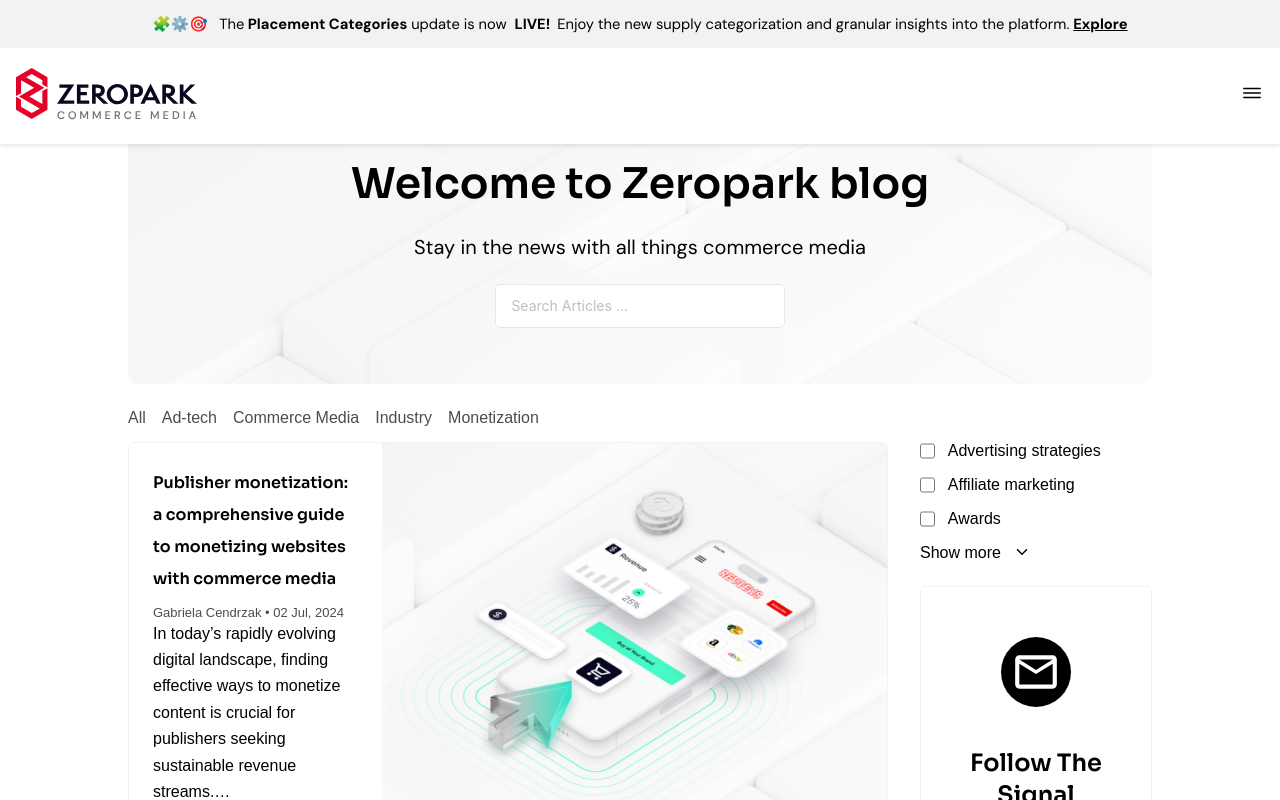
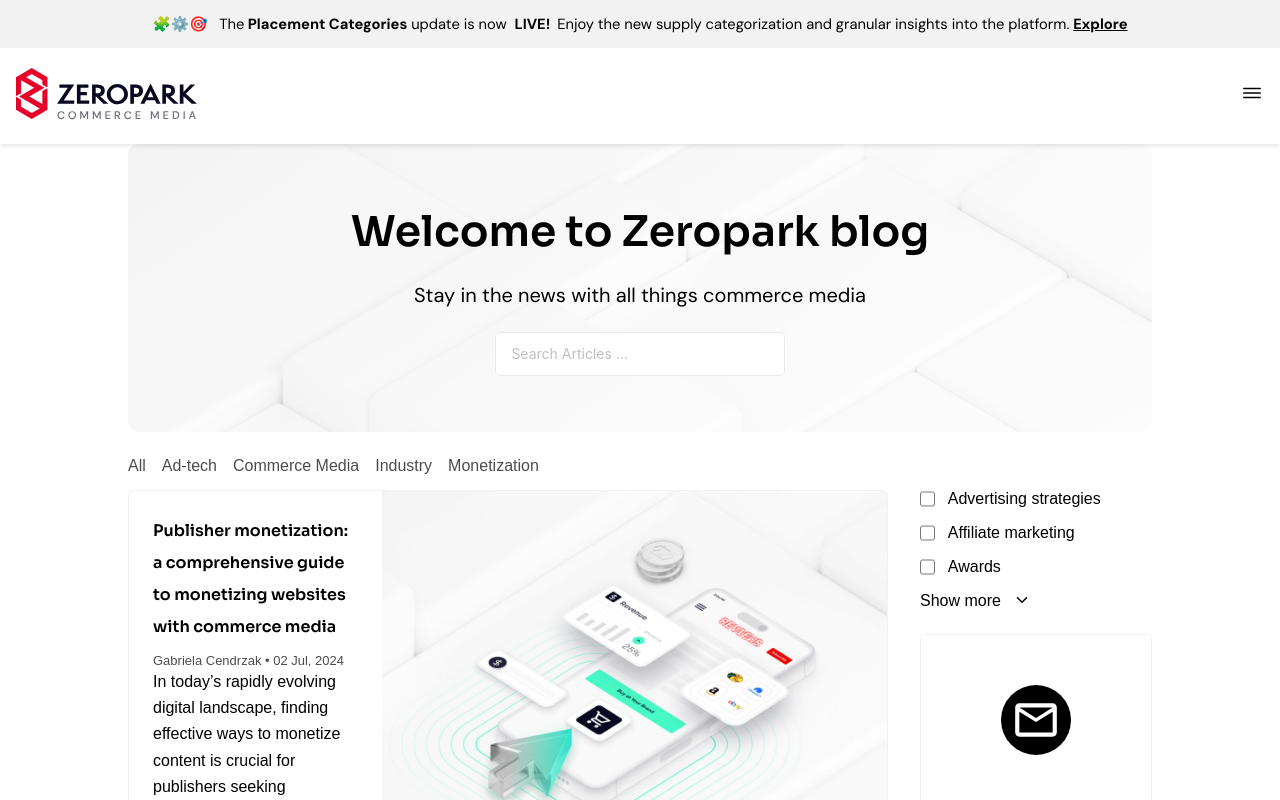
Before and after one commit to HamzaLatifGIT/zeropark, a React (Vite) app: page /blog in a window 1280 px wide. Shown: the top 800 px of the page. Built offline with nearby package versions, Linux system fonts and the light colour scheme; the HTML template or start-up script is replaced by a standard one.

Commit message:
blog pages bug fix

```diff
--- a/src/components/pages/blog/style/BlogHeader.scss
+++ b/src/components/pages/blog/style/BlogHeader.scss
@@ -1,5 +1,5 @@
 .header {
-    padding-top: 6rem;
+    padding-top: 9rem;
 
     .container {
         display: flex;
--- a/src/components/style/Navbar.scss
+++ b/src/components/style/Navbar.scss
@@ -34,7 +34,6 @@
 
         p {
             font-size: 0.92rem;
-            line-height: 1.25rem;
             @media screen and (max-width:800px) {
                 font-size: .7rem;
 
```
